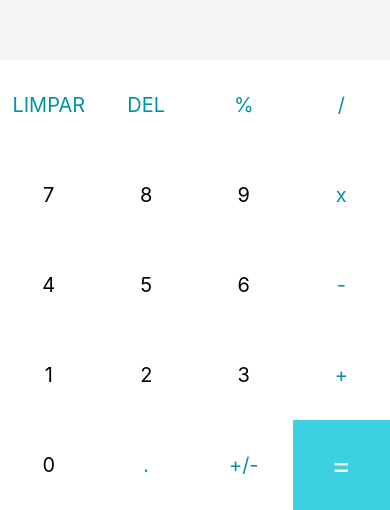
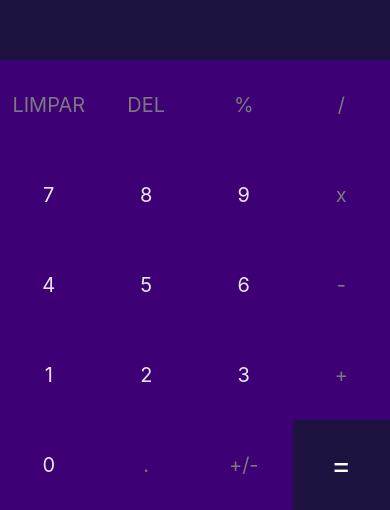
Before and after one commit to joaogeraldomb/Senac-CalculadoraRN_1, a React Native app: screen / in a window 390 px wide. Shown: the part 334-844 px from the top of the page. Built offline with nearby package versions, Linux system fonts and the light colour scheme.

Commit message:
corrigido o wireframe

```diff
--- a/App.js
+++ b/App.js
@@ -74,12 +74,12 @@
 
         {buttons.map((button) =>
           button === '=' ? // Mapeamento do botão =
-        <TouchableOpacity onPress={() => handleInput(button)} key={button} style={[styles.button, {backgroundColor: '#3dd0e3'}]}>
+        <TouchableOpacity onPress={() => handleInput(button)} key={button} style={[styles.button, {backgroundColor: '#1e1240'}]}>
           <Text style={[styles.textButton, {color: "white", fontSize: 30}]}>{button}</Text>
         </TouchableOpacity>
           : // Mapeamento dos outros botões
           <TouchableOpacity onPress={() => handleInput(button)} key={button} style={styles.button}>
-            <Text style={[styles.textButton, {color: typeof(button) === 'number' ? 'black': '#0093a6'}]}>{button}</Text>
+            <Text style={[styles.textButton, {color: typeof(button) === 'number' ? '#ebe5f0': '#7c787f'}]}>{button}</Text>
           </TouchableOpacity>
         )}
       </View>
@@ -95,17 +95,20 @@
   results: {
     flex: 2,
     justifyContent: "center",
-    backgroundColor: "#f5f5f5"
+    //backgroundColor: "#f5f5f5"
+    backgroundColor: "#1e1240"
   },
   resultText: {
-    color: "#282F38",
+    //color: "#282F38",
+    color: "#ffffff",
     fontSize: 32,
     fontWeight: "bold",
     padding: 12,
     textAlign: "right"
   },
   historyText:{
-    color: "#7c7c7c",
+    //color: "#7c7c7c",
+    color: "#64616c",
     fontSize: 20,
     marginRight: 10,
     alignSelf: 'flex-end',
@@ -115,7 +118,8 @@
     flexWrap: 'wrap',
   },
   button: {
-    backgroundColor: 'white',
+    backgroundColor: "#3d0075",
+    //backgroundColor: 'green', acertei
     alignItems: 'center',
     justifyContent: 'center',
     minWidth: 90,
@@ -124,6 +128,7 @@
   },
   textButton: {
     color: "#7c7c7c",
-    fontSize: 20,
+    //color: "#f4f0f7", errada
+        fontSize: 20,
   }
 });
```
